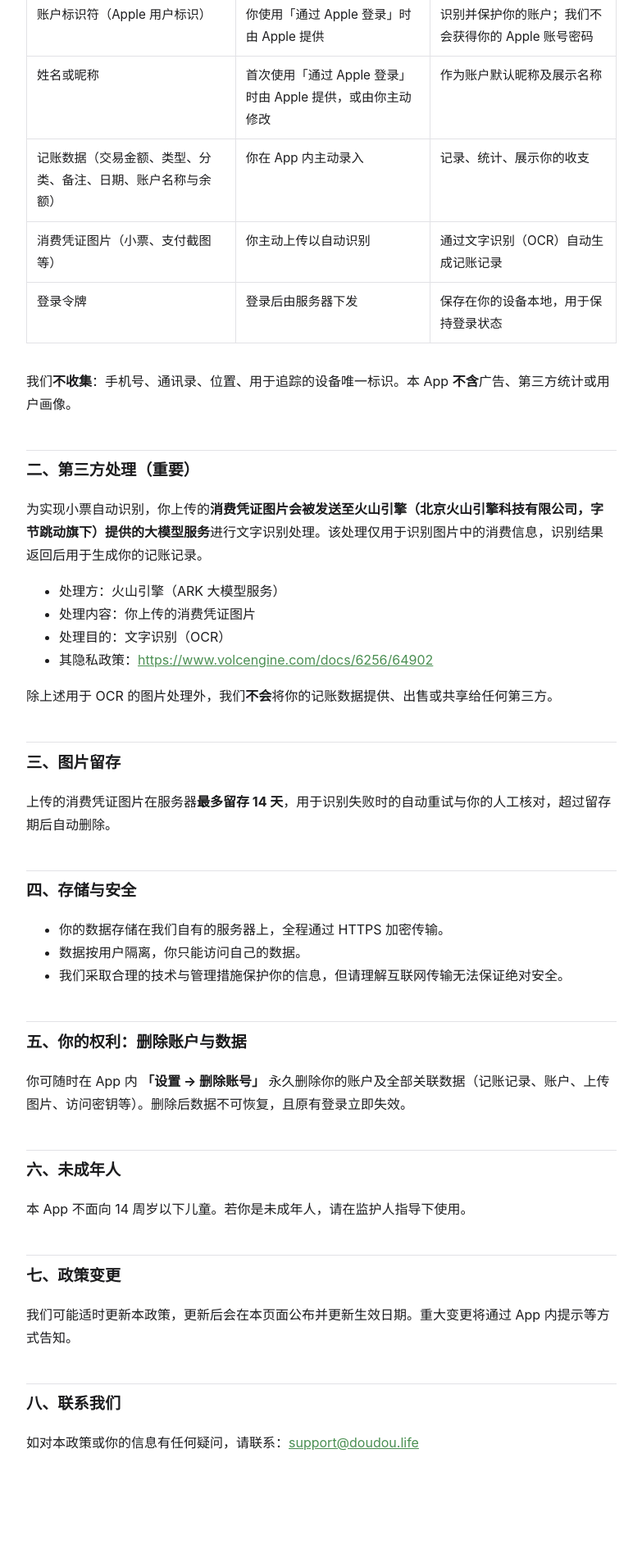
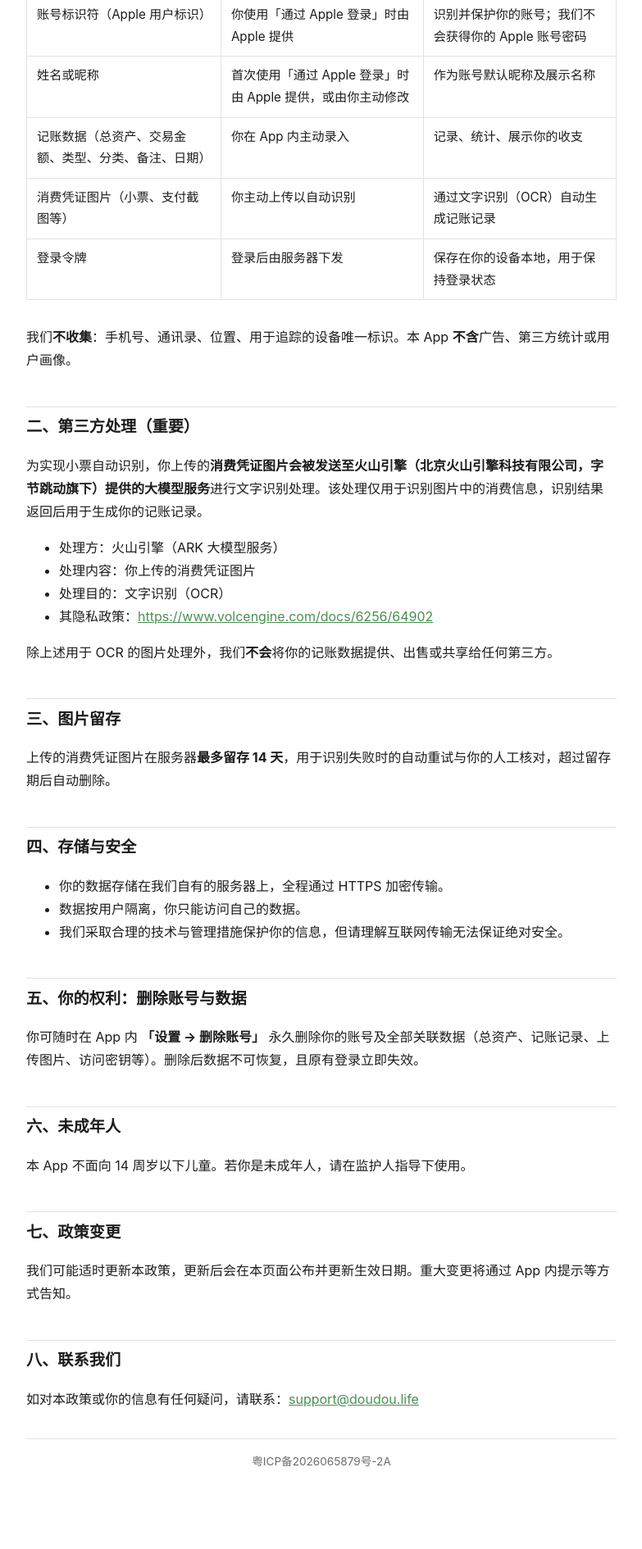
Before and after one commit to doudoupx/avocado-privacy-policy, a plain HTML site: page index.html in a window 1280 px wide. Shown: the part 447-2337 px from the top of the page at 82% size, without its empty margins (248-1031 px from the left). Drawn offline with Linux system fonts and the light colour scheme.

Commit message:
docs: 同步 avocado 仓库当前隐私政策(小豆记账, 含 App 备案号)

```diff
--- a/index.html
+++ b/index.html
@@ -3,7 +3,7 @@
 <head>
 <meta charset="UTF-8">
 <meta name="viewport" content="width=device-width, initial-scale=1.0">
-<title>豆豆记账 隐私政策</title>
+<title>小豆记账 隐私政策</title>
 <style>
   :root { --fg:#1c1c1e; --muted:#6b6b70; --bg:#ffffff; --card:#f5f5f7; --line:#e2e2e6; --accent:#4a8f52; }
   @media (prefers-color-scheme: dark) {
@@ -28,16 +28,19 @@
   th, td { text-align: left; padding: 10px 12px; border: 1px solid var(--line); vertical-align: top; }
   th { background: var(--card); font-weight: 600; }
   .table-wrap { overflow-x: auto; }
+  .icp { margin-top: 2.5em; padding-top: 1.2em; border-top: 1px solid var(--line);
+    color: var(--muted); font-size: 0.85rem; text-align: center; }
+  .icp a { color: var(--muted); text-decoration: none; }
   strong { color: var(--fg); }
 </style>
 </head>
 <body>
 <main>
-  <h1>豆豆记账 隐私政策</h1>
+  <h1>小豆记账 隐私政策</h1>
   <p class="date">生效日期：2026 年 7 月 13 日</p>
 
   <p>运营者：YOUXIANG LIN（下称"我们"）。</p>
-  <p>本政策说明「豆豆记账」App（下称"本 App"）如何收集、使用、存储和保护你的信息。使用本 App 前请仔细阅读。你继续使用即表示同意本政策。</p>
+  <p>本政策说明「小豆记账」App（下称"本 App"）如何收集、使用、存储和保护你的信息。使用本 App 前请仔细阅读。你继续使用即表示同意本政策。</p>
 
   <h2>一、我们收集哪些信息</h2>
   <p>我们<strong>只收集提供记账功能所必需的信息</strong>：</p>
@@ -45,9 +48,9 @@
   <table>
     <thead><tr><th>信息</th><th>来源</th><th>用途</th></tr></thead>
     <tbody>
-      <tr><td>账户标识符（Apple 用户标识）</td><td>你使用「通过 Apple 登录」时由 Apple 提供</td><td>识别并保护你的账户；我们不会获得你的 Apple 账号密码</td></tr>
-      <tr><td>姓名或昵称</td><td>首次使用「通过 Apple 登录」时由 Apple 提供，或由你主动修改</td><td>作为账户默认昵称及展示名称</td></tr>
-      <tr><td>记账数据（交易金额、类型、分类、备注、日期、账户名称与余额）</td><td>你在 App 内主动录入</td><td>记录、统计、展示你的收支</td></tr>
+      <tr><td>账号标识符（Apple 用户标识）</td><td>你使用「通过 Apple 登录」时由 Apple 提供</td><td>识别并保护你的账号；我们不会获得你的 Apple 账号密码</td></tr>
+      <tr><td>姓名或昵称</td><td>首次使用「通过 Apple 登录」时由 Apple 提供，或由你主动修改</td><td>作为账号默认昵称及展示名称</td></tr>
+      <tr><td>记账数据（总资产、交易金额、类型、分类、备注、日期）</td><td>你在 App 内主动录入</td><td>记录、统计、展示你的收支</td></tr>
       <tr><td>消费凭证图片（小票、支付截图等）</td><td>你主动上传以自动识别</td><td>通过文字识别（OCR）自动生成记账记录</td></tr>
       <tr><td>登录令牌</td><td>登录后由服务器下发</td><td>保存在你的设备本地，用于保持登录状态</td></tr>
     </tbody>
@@ -75,8 +78,8 @@
     <li>我们采取合理的技术与管理措施保护你的信息，但请理解互联网传输无法保证绝对安全。</li>
   </ul>
 
-  <h2>五、你的权利：删除账户与数据</h2>
-  <p>你可随时在 App 内 <strong>「设置 → 删除账号」</strong> 永久删除你的账户及全部关联数据（记账记录、账户、上传图片、访问密钥等）。删除后数据不可恢复，且原有登录立即失效。</p>
+  <h2>五、你的权利：删除账号与数据</h2>
+  <p>你可随时在 App 内 <strong>「设置 → 删除账号」</strong> 永久删除你的账号及全部关联数据（总资产、记账记录、上传图片、访问密钥等）。删除后数据不可恢复，且原有登录立即失效。</p>
 
   <h2>六、未成年人</h2>
   <p>本 App 不面向 14 周岁以下儿童。若你是未成年人，请在监护人指导下使用。</p>
@@ -86,6 +89,8 @@
 
   <h2>八、联系我们</h2>
   <p>如对本政策或你的信息有任何疑问，请联系：<a href="mailto:support@doudou.life">support@doudou.life</a></p>
+
+  <p class="icp"><a href="https://beian.miit.gov.cn/" target="_blank" rel="noopener">粤ICP备2026065879号-2A</a></p>
 </main>
 </body>
 </html>
```
